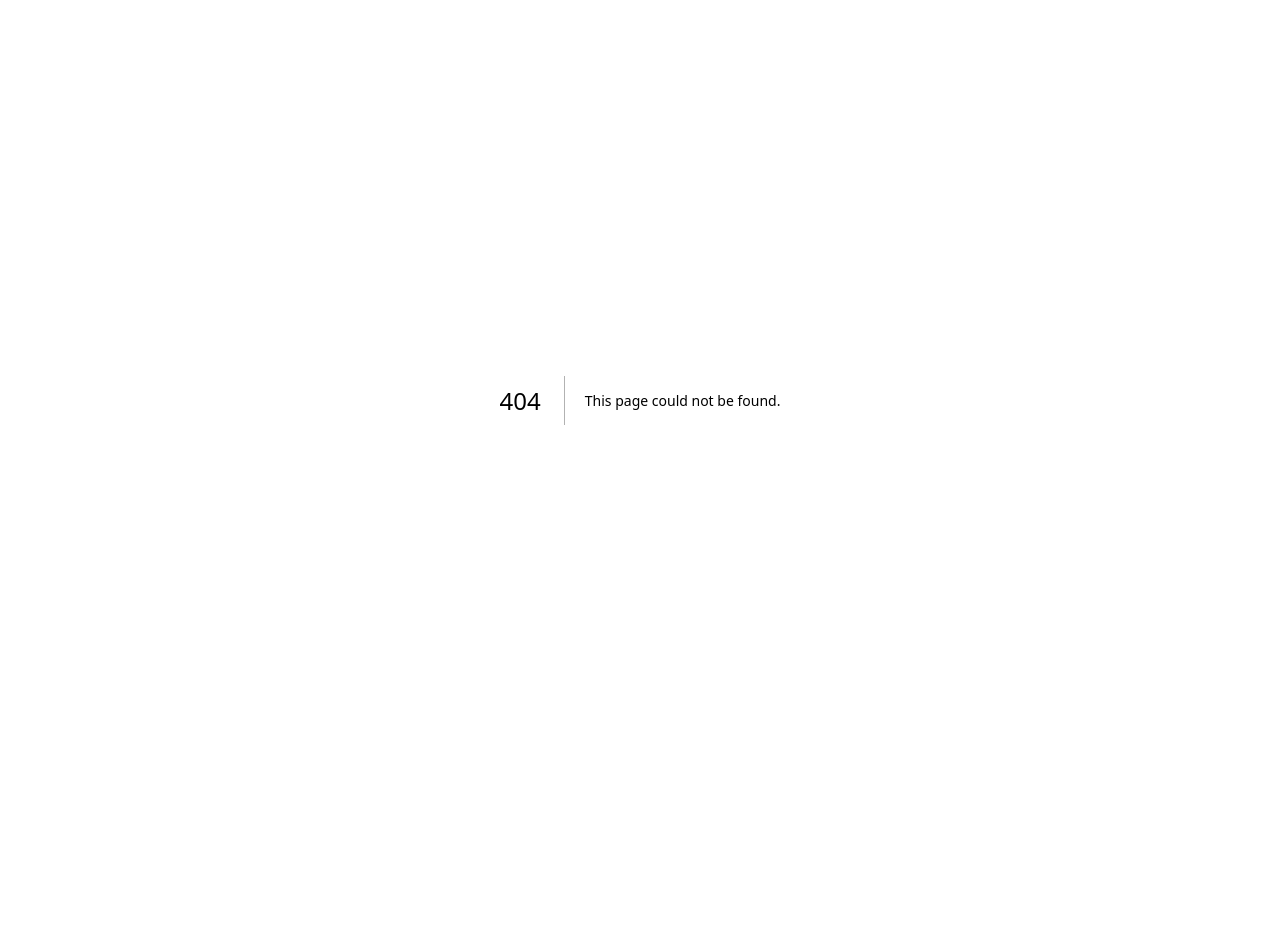
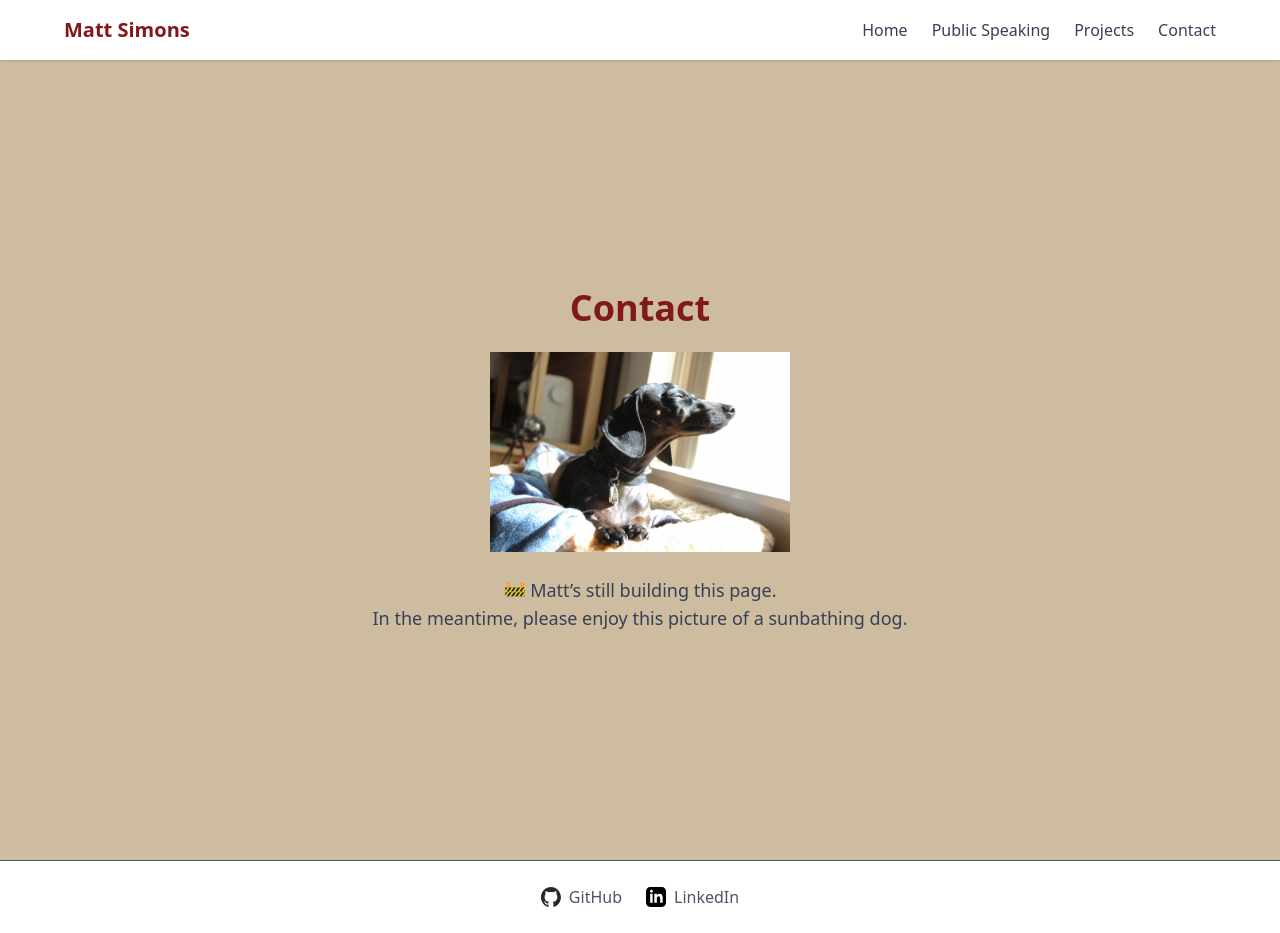
Before and after one commit to thatsimonsguy/career-site, a Next.js app: page /contact in a window 1280 px wide. Before the commit this address had no page. Before the commit the page ends 800 px from the top, so only its background shows below. Built offline with nearby package versions, Linux system fonts and the light colour scheme.

Commit message:
added under construction pages

```diff
--- /dev/null
+++ b/app/contact/page.tsx
@@ -0,0 +1,28 @@
+'use client';
+
+import Header from "@/app/components/Header";
+import Footer from "@/app/components/Footer";
+import Image from "next/image";
+
+export default function ContactPage() {
+    return (
+        <>
+            <Header />
+            <main className="min-h-screen flex flex-col items-center justify-center text-center p-8">
+                <h1 className="text-4xl font-bold text-red-900 mb-6">Contact</h1>
+                <Image
+                    src="images/DSC_3058.JPG"
+                    alt="Under construction"
+                    width={300}
+                    height={300}
+                    className="mb-6"
+                />
+                <p className="text-gray-700 text-lg">
+                    🚧 Matt’s still building this page.
+                    <br></br>In the meantime, please enjoy this picture of a sunbathing dog.
+                </p>
+            </main>
+            <Footer />
+        </>
+    );
+}
--- /dev/null
+++ b/app/public-speaking/page.tsx
@@ -0,0 +1,28 @@
+'use client';
+
+import Header from "@/app/components/Header";
+import Footer from "@/app/components/Footer";
+import Image from "next/image";
+
+export default function PublicSpeakingPage() {
+    return (
+        <>
+            <Header />
+            <main className="min-h-screen flex flex-col items-center justify-center text-center p-8">
+                <h1 className="text-4xl font-bold text-red-900 mb-6">Public Speaking</h1>
+                <Image
+                    src="images/DSC_3058.JPG"
+                    alt="Under construction"
+                    width={500}
+                    height={500}
+                    className="mb-6"
+                />
+                <p className="text-gray-700 text-lg">
+                    🚧 Matt’s still building this page.
+                    <br></br>In the meantime, please enjoy this picture of a sunbathing dog.
+                </p>
+            </main>
+            <Footer />
+        </>
+    );
+}
```
Also changed, not shown: public/images/DSC_3058.JPG (added).
